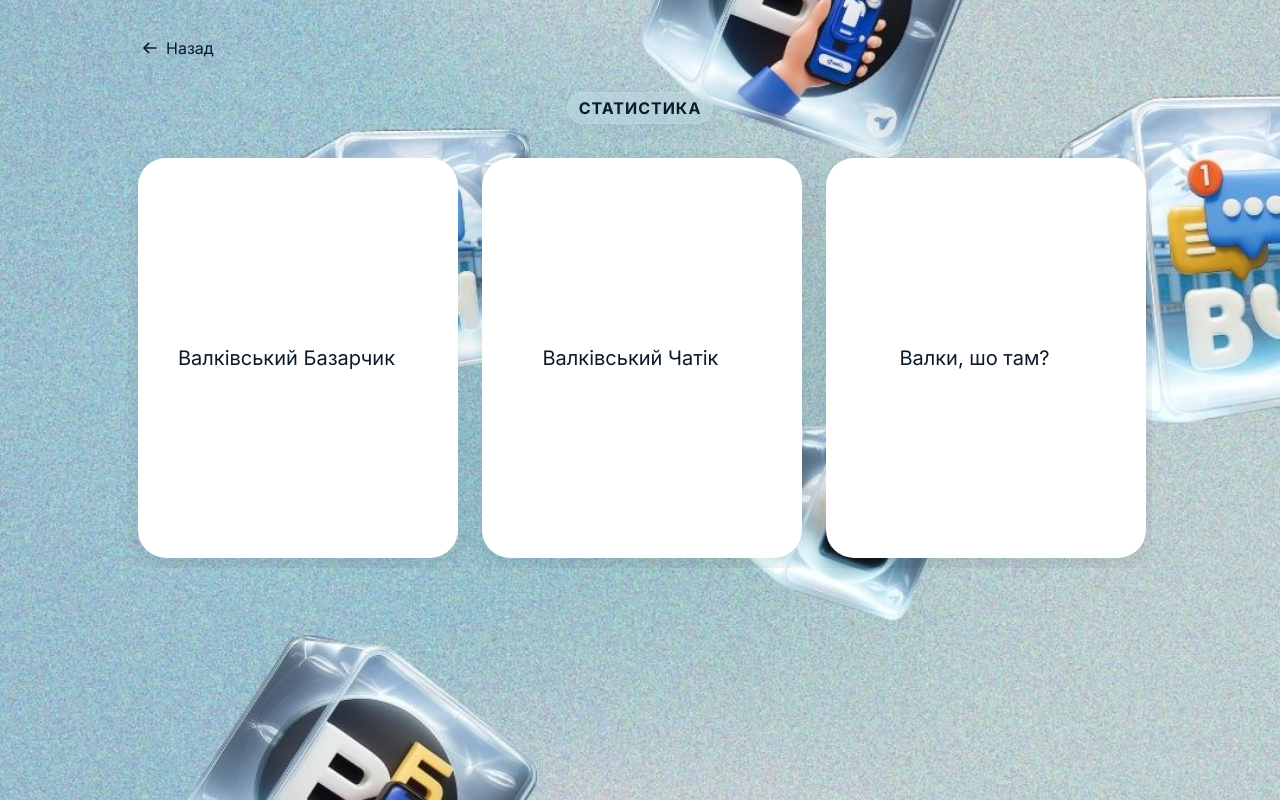
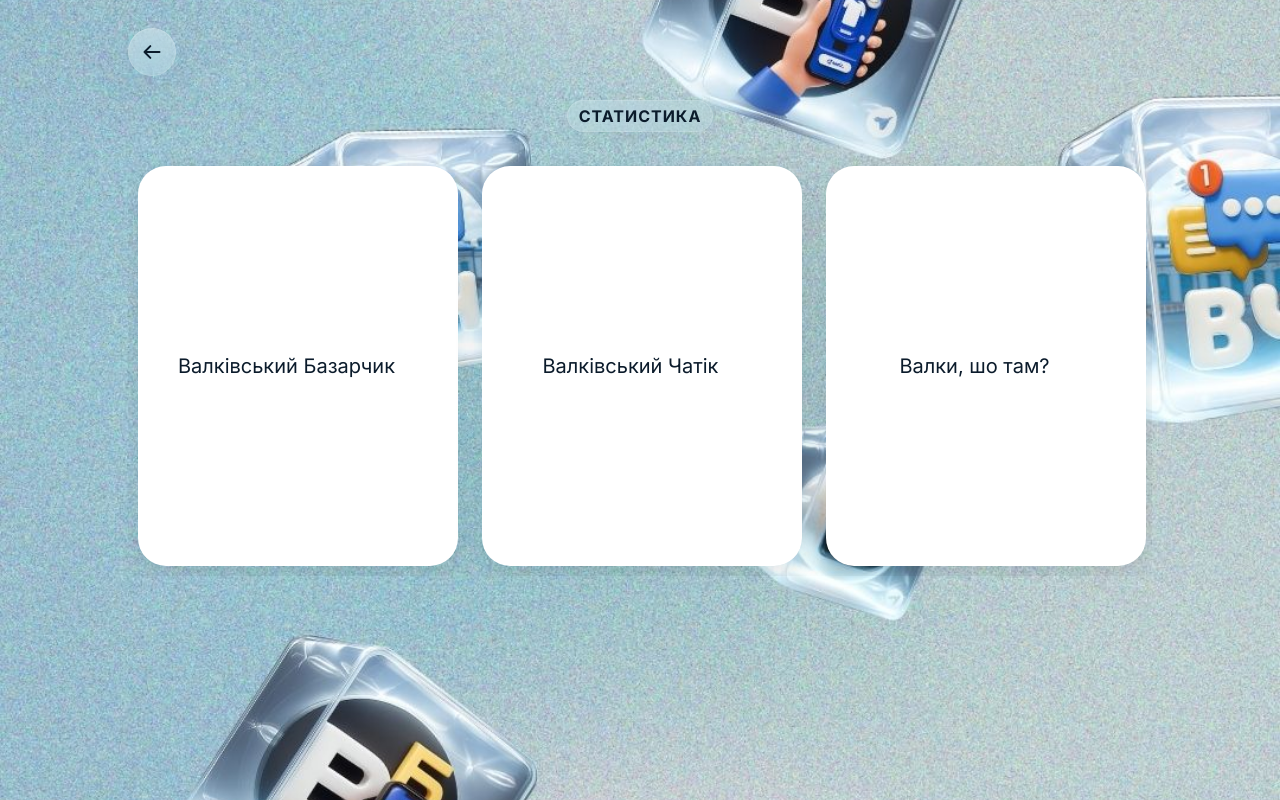
Before and after one commit to bloomsdemos-glitch/valky-ads, a plain HTML site: page stats.html in a window 1280 px wide. Drawn offline with Linux system fonts and the light colour scheme.

Commit message:
Update style.css

```diff
--- a/style.css
+++ b/style.css
@@ -220,9 +220,44 @@ a.card:hover .arrow-icon {
   box-shadow: 0 10px 30px rgba(120,100,255,0.14);
 }
 
-.back-btn { padding:10px 14px; border-radius:14px; display:flex; align-items:center; gap:8px; text-decoration:none; color:var(--text); transition: all .2s ease; }
-.back-btn:hover { transform: translateX(-4px); }
-.back-btn svg { width:16px; height:16px; stroke-width:2.4; stroke:currentColor; }
+.back-btn {
+    padding: 0;
+    border-radius: 50%; /* Робимо круглим */
+    display: flex;
+    align-items: center;
+    gap: 0;
+    text-decoration: none;
+    color: var(--text);
+    transition: all .2s ease;
+    width: 48px; /* Фіксований розмір */
+    height: 48px; /* Фіксований розмір */
+    justify-content: center;
+
+    /* Крадемо стиль скла, як у карток */
+    background: linear-gradient(180deg, var(--frost-70), var(--frost-50));
+    box-shadow: var(--soft-shadow-1), var(--soft-shadow-2);
+    backdrop-filter: blur(16px) saturate(130%);
+    -webkit-backdrop-filter: blur(16px) saturate(130%);
+
+    /* Важливо: тепер він не приліплений до хедера */
+    align-self: flex-start; /* Вирівнюємо по лівому краю */
+}
+
+.back-btn span {
+    display: none; /* Ховаємо текст "Назад" */
+}
+
+.back-btn svg {
+    width: 20px;
+    height: 20px;
+    stroke-width: 2.4;
+    stroke: currentColor;
+    margin: 0; /* Центруємо */
+}
+
+.back-btn:hover {
+    transform: translateY(-4px); /* Зберігаємо ефект */
+}
 
 .footer { padding:14px 18px; text-align:center; color:var(--muted); font-size:13px; }
 a { color:#2549f2; text-decoration:none; }
```
